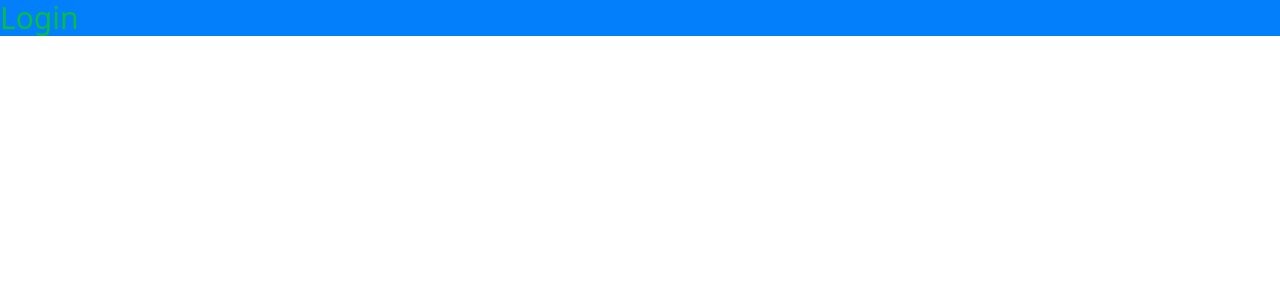
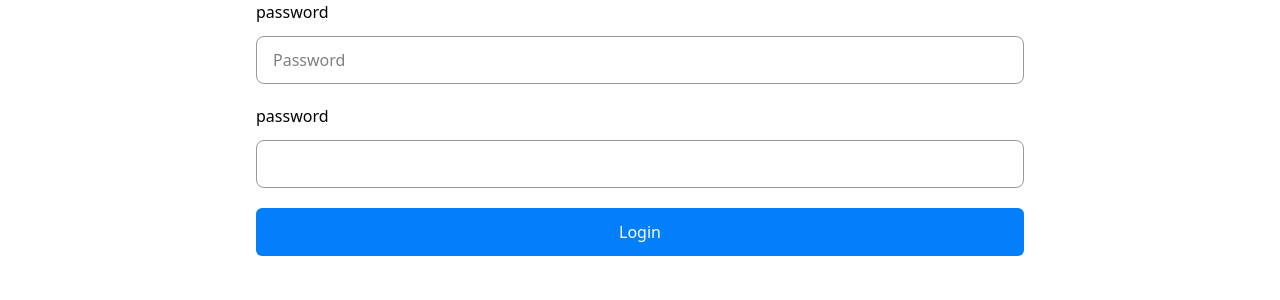
Before and after one commit to Abdul-Moeed1/Zuno-FE, a React (Vite) app: page /login in a window 1280 px wide. Shown: the top 300 px of the page. Built offline with nearby package versions, Linux system fonts and the light colour scheme.

Commit message:
Working on login UI

```diff
--- a/src/App.css
+++ b/src/App.css
@@ -3,5 +3,8 @@
 
 @theme{
     --color-primary : #037ffc;
+    --color-primary-hover : #0275e8;
     --color-secondary : #04bf42;
+    --color-border : #97999c;
+
 }
--- a/src/components/ui/Button.tsx
+++ b/src/components/ui/Button.tsx
@@ -8,7 +8,7 @@ interface ButtonProps {
 }
 export const Button = ({ onClick, disabled, className, children }: ButtonProps) => {
     return (
-        <button onClick={onClick} disabled={disabled} className={`${className} px-4 py-2 text-base bg-primary text-white rounded-md`}>
+        <button onClick={onClick} disabled={disabled} className={`${className} px-4 py-2 text-base bg-primary cursor-pointer h-12 hover:bg-primary-hover text-white rounded-md`}>
             {children}
         </button>
     )
--- /dev/null
+++ b/src/components/ui/inputs/Input.tsx
@@ -0,0 +1,19 @@
+interface inputProps {
+    value: string
+    type?: string
+    onChange: ChangeEventHandler<HTMLInputElement>
+    label: string
+    placeholder ? :string
+    className? : string
+}
+
+export const Input = ({ value, onChange, type , label , placeholder , className}: inputProps) => {
+    return (
+        <>
+            <div className="flex flex-col gap-3 w-full ">
+                <label htmlFor="">{label}</label>
+                <input onChange={onChange} type={type} value={value} placeholder={placeholder} className={`${className} w-full h-12 rounded-lg border border-border px-4`}></input>
+            </div>
+        </>
+    )
+}
--- /dev/null
+++ b/src/pages/login/index.tsx
@@ -0,0 +1,16 @@
+import { useState } from "react"
+import { Button } from "../../components/ui/Button"
+import { Input } from "../../components/ui/inputs/Input"
+
+export const Login = () => {
+    const [value , setValue] = useState("")
+    return (
+        <>
+            <div className="flex flex-col gap-5 max-w-3xl mx-auto my-auto h-screen">
+                <Input value={value} onChange={(e)=>setValue(e.value)} label={"password"} placeholder="Password"/>
+                <Input value={""} onChange={()=>{}} label={"password"}/>
+                <Button onClick={()=>{}} className=""> Login</Button>
+            </div>
+        </>
+    )
+}
--- a/src/routes.tsx
+++ b/src/routes.tsx
@@ -1,3 +1,5 @@
+import { Login } from "./pages/login";
+
 export const routes = [
     {
         path: "/",
@@ -5,8 +7,7 @@ export const routes = [
     },
     {
         path: "/login",
-        element: <div className="bg-primary text-secondary
-         text-3xl">Login</div>
+        element: <Login />
     },
     {
         path: "/signup",
```
